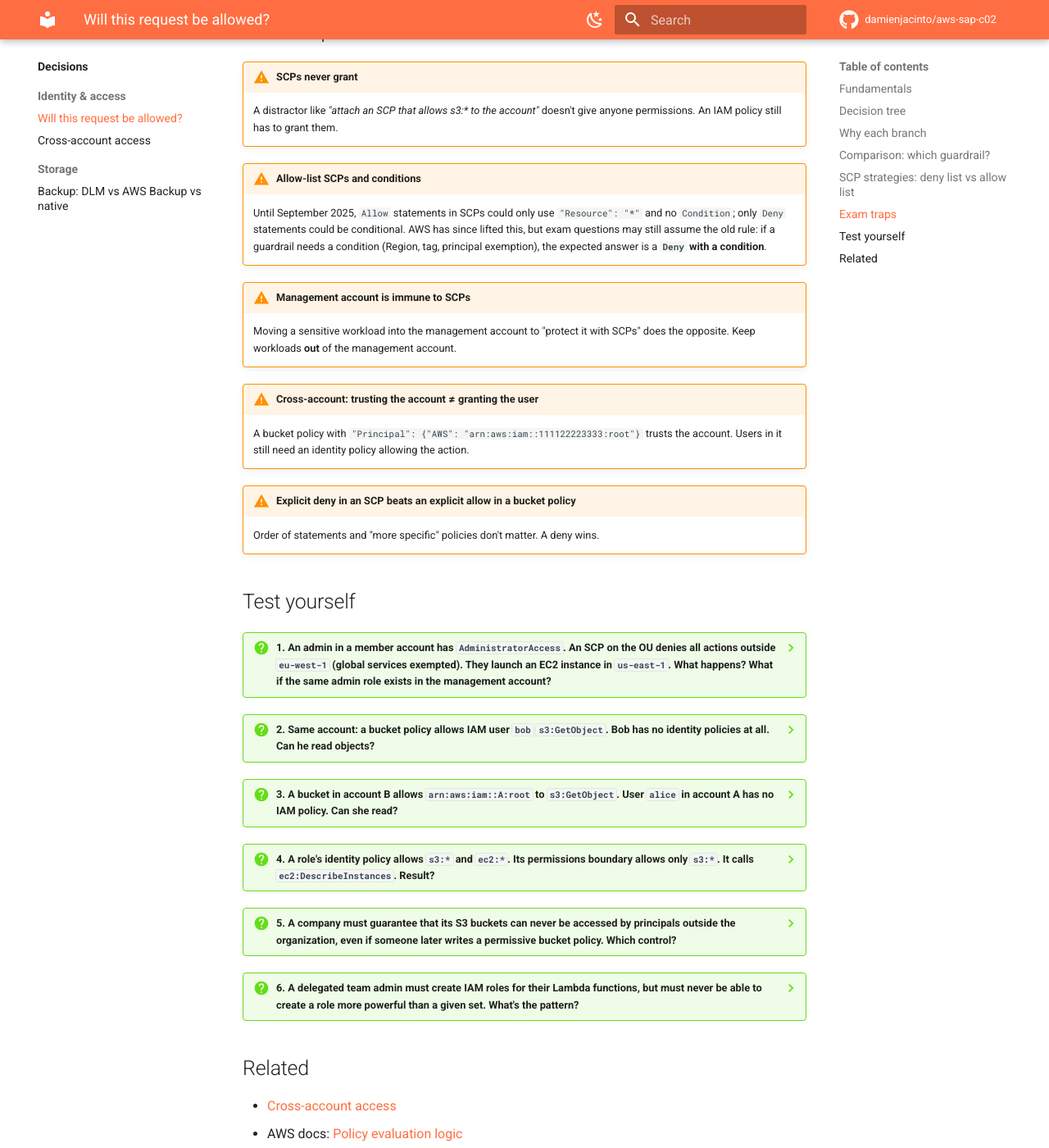
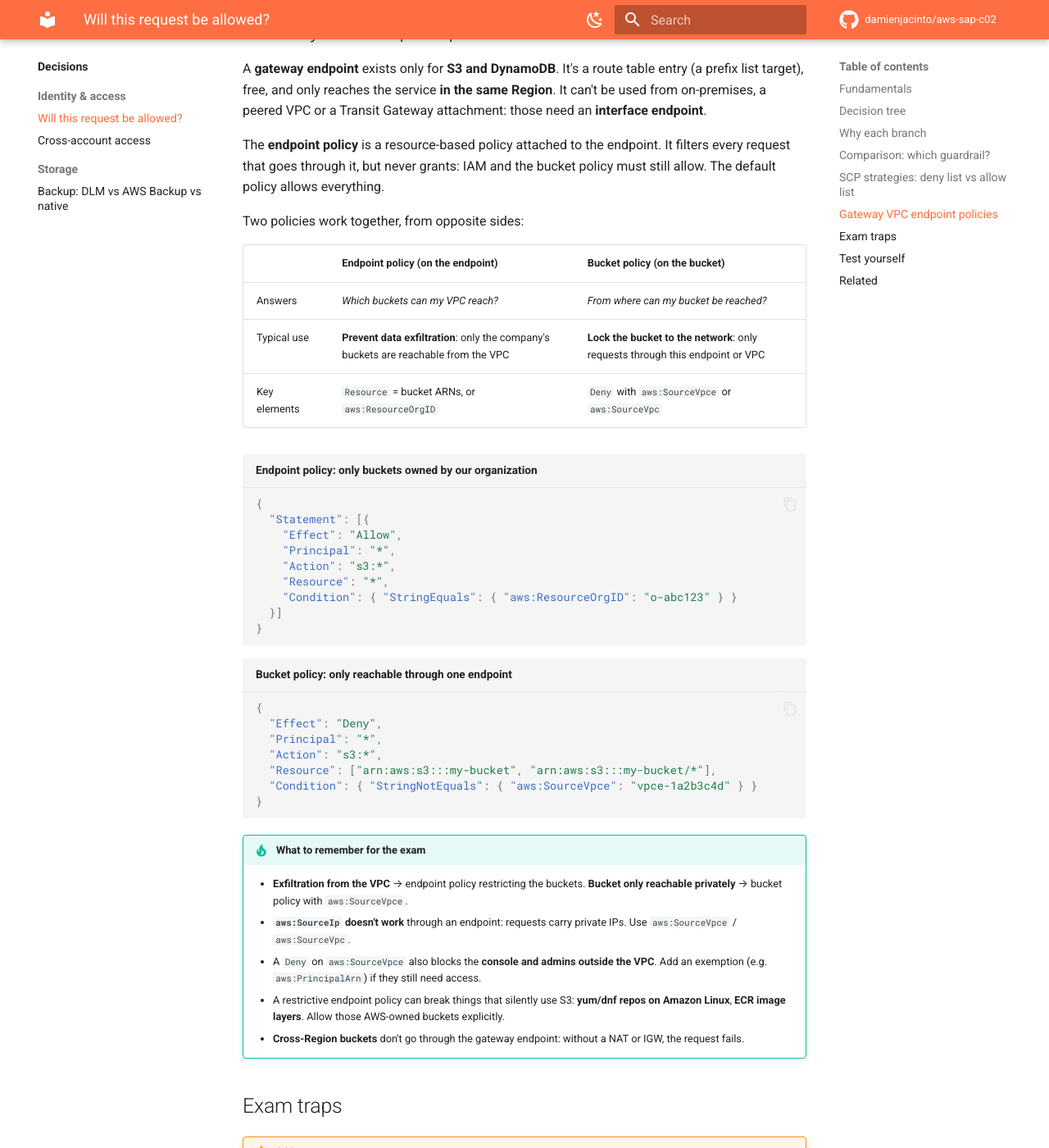
Before and after one commit to damienjacinto/aws-sap-c02, an MkDocs documentation site: the page built from docs/decisions/identity/policy-evaluation.md, in a window 1280 px wide and 1400 px high, scrolled down 4947 px. Shown: the whole window at 82% size. Built offline with MkDocs 1.6.1 and Material for MkDocs 9.7.7, drawn with Linux system fonts in a browser that asks for light colours; comment, search, counter and statistics services are not loaded.

Commit message:
docs(identity): add gateway VPC endpoint policies section
Co-Authored-By: Claude Opus 5.5 <noreply@anthropic.com>

````diff
--- a/docs/decisions/identity/policy-evaluation.md
+++ b/docs/decisions/identity/policy-evaluation.md
@@ -113,6 +113,49 @@ flowchart TD
 
 In practice, most organizations use a **deny list** as the base and switch to an allow list only on specific OUs. Test either one on a sandbox OU before attaching it higher up.
 
+## Gateway VPC endpoint policies
+
+A **gateway endpoint** exists only for **S3 and DynamoDB**. It's a route table entry (a prefix list target), free, and only reaches the service **in the same Region**. It can't be used from on-premises, a peered VPC or a Transit Gateway attachment: those need an **interface endpoint**.
+
+The **endpoint policy** is a resource-based policy attached to the endpoint. It filters every request that goes through it, but never grants: IAM and the bucket policy must still allow. The default policy allows everything.
+
+Two policies work together, from opposite sides:
+
+| | **Endpoint policy** (on the endpoint) | **Bucket policy** (on the bucket) |
+|---|---|---|
+| Answers | *Which buckets can my VPC reach?* | *From where can my bucket be reached?* |
+| Typical use | **Prevent data exfiltration**: only the company's buckets are reachable from the VPC | **Lock the bucket to the network**: only requests through this endpoint or VPC |
+| Key elements | `Resource` = bucket ARNs, or `aws:ResourceOrgID` | `Deny` with `aws:SourceVpce` or `aws:SourceVpc` |
+
+```json title="Endpoint policy: only buckets owned by our organization"
+{
+  "Statement": [{
+    "Effect": "Allow",
+    "Principal": "*",
+    "Action": "s3:*",
+    "Resource": "*",
+    "Condition": { "StringEquals": { "aws:ResourceOrgID": "o-abc123" } }
+  }]
+}
+```
+
+```json title="Bucket policy: only reachable through one endpoint"
+{
+  "Effect": "Deny",
+  "Principal": "*",
+  "Action": "s3:*",
+  "Resource": ["arn:aws:s3:::my-bucket", "arn:aws:s3:::my-bucket/*"],
+  "Condition": { "StringNotEquals": { "aws:SourceVpce": "vpce-1a2b3c4d" } }
+}
+```
+
+!!! tip "What to remember for the exam"
+    - **Exfiltration from the VPC** → endpoint policy restricting the buckets. **Bucket only reachable privately** → bucket policy with `aws:SourceVpce`.
+    - **`aws:SourceIp` doesn't work** through an endpoint: requests carry private IPs. Use `aws:SourceVpce` / `aws:SourceVpc`.
+    - A `Deny` on `aws:SourceVpce` also blocks the **console and admins outside the VPC**. Add an exemption (e.g. `aws:PrincipalArn`) if they still need access.
+    - A restrictive endpoint policy can break things that silently use S3: **yum/dnf repos on Amazon Linux**, **ECR image layers**. Allow those AWS-owned buckets explicitly.
+    - **Cross-Region buckets** don't go through the gateway endpoint: without a NAT or IGW, the request fails.
+
 ## Exam traps
 
 !!! warning "SCPs never grant"
````
